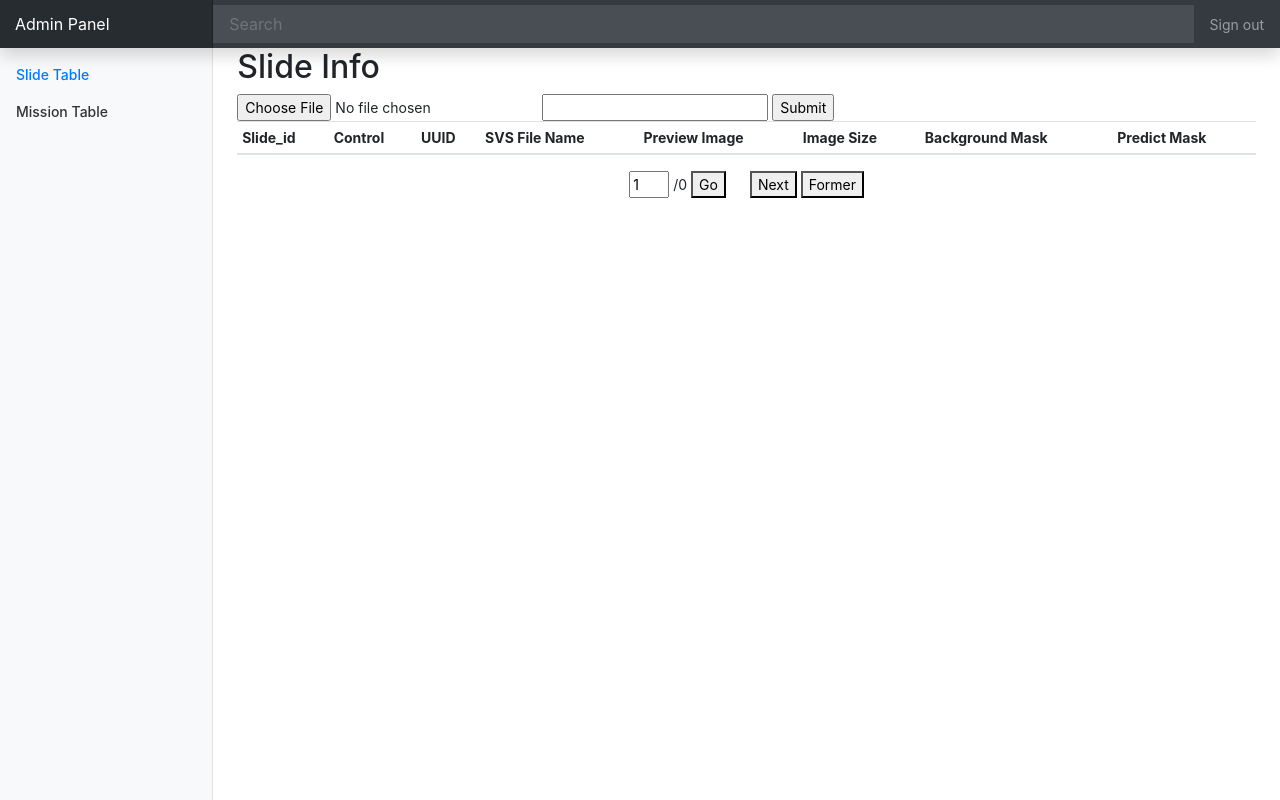
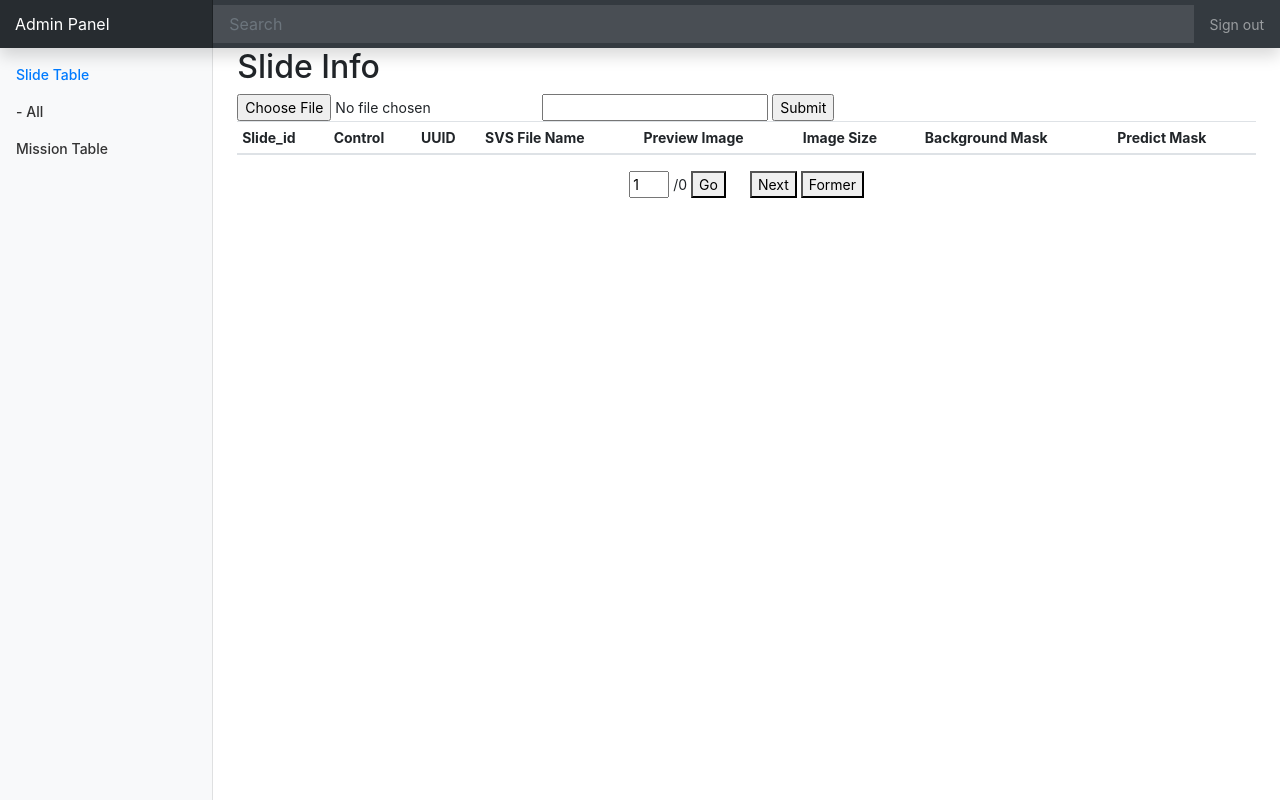
Before and after one commit to 6zhc/WSI-online-analysis-framework, a Flask app: page / in a window 1280 px wide. Run offline with Flask 2, Linux system fonts and the light colour scheme; data that the repository does not hold is empty; some libraries are stand-ins or nearby versions.

Commit message:
Fix bug caused by false url and add all slide table page.

```diff
--- a/templates/mission_table.html
+++ b/templates/mission_table.html
@@ -45,6 +45,11 @@
                     <li class="nav-item">
                         <a class="nav-link" href="slide_table">
                             Slide Table
+                        </a>
+                    </li>
+                    <li class="nav-item">
+                        <a class="nav-link" href="slide_table?item_per_page=10000">
+                            - All
                         </a>
                     </li>
                     <li class="nav-item">
--- a/templates/slide_table.html
+++ b/templates/slide_table.html
@@ -44,6 +44,11 @@
                     <li class="nav-item">
                         <a class="nav-link active" href="slide_table">
                             Slide Table
+                        </a>
+                    </li>
+                    <li class="nav-item">
+                        <a class="nav-link" href="slide_table?item_per_page=10000">
+                            - All
                         </a>
                     </li>
                     <li class="nav-item">
@@ -137,7 +142,7 @@
 
                                     ask = confirm("是否执行slideID为" + SlideID + ", 预测模型为" + Model + "的任务？");
                                     if (ask) {
-                                        $.get('/make_pre_mask?slide_id=' + SlideID + '&job_type=' + Model, function (result) {
+                                        $.get('/make_pre_mask?slide_id=' + SlideID + '&model_name=' + Model, function (result) {
                                             alert(result.info);
                                         });
                                     }
```
